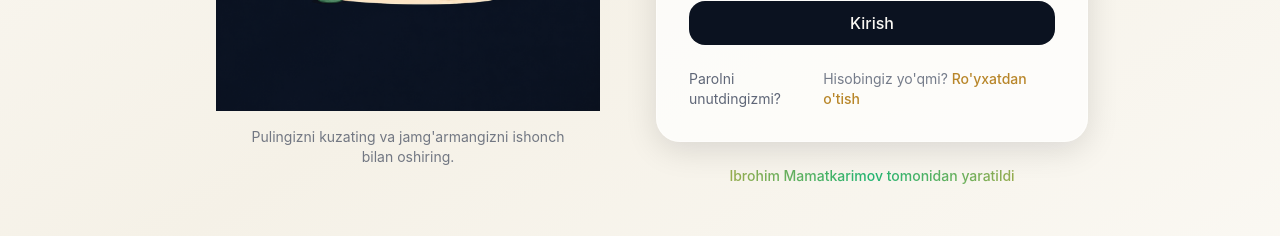
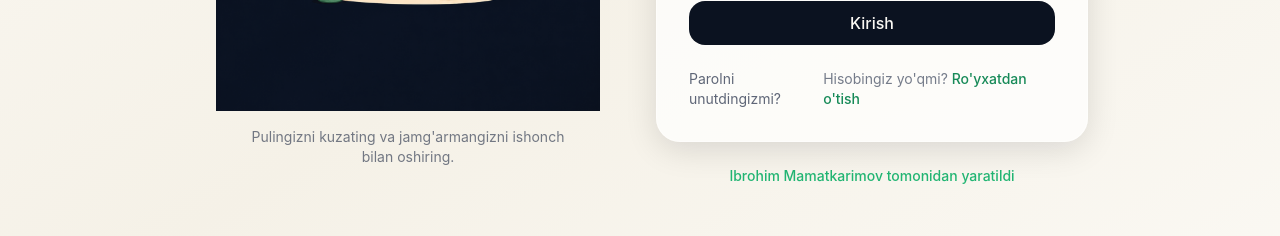
Before and after one commit to IbrohimMamatkarimov/myiqtisodai, a Next.js app in the folder frontend/: page /uz/login in a window 1280 px wide. Shown: the part 453-689 px from the top of the page. Built offline with nearby package versions, Linux system fonts and the light colour scheme; no server answers.

Commit message:
Update tailwind.config.js

```diff
--- a/frontend/tailwind.config.js
+++ b/frontend/tailwind.config.js
@@ -21,9 +21,9 @@ module.exports = {
           200: '#EAE3D1',
         },
         gold: {
-          400: '#E8C468',
-          500: '#D4A93F',
-          600: '#B8862A',
+          400: '#3FD68C',
+          500: '#22B573',
+          600: '#178A58',
         },
         emerald: {
           400: '#3FD68C',
```
